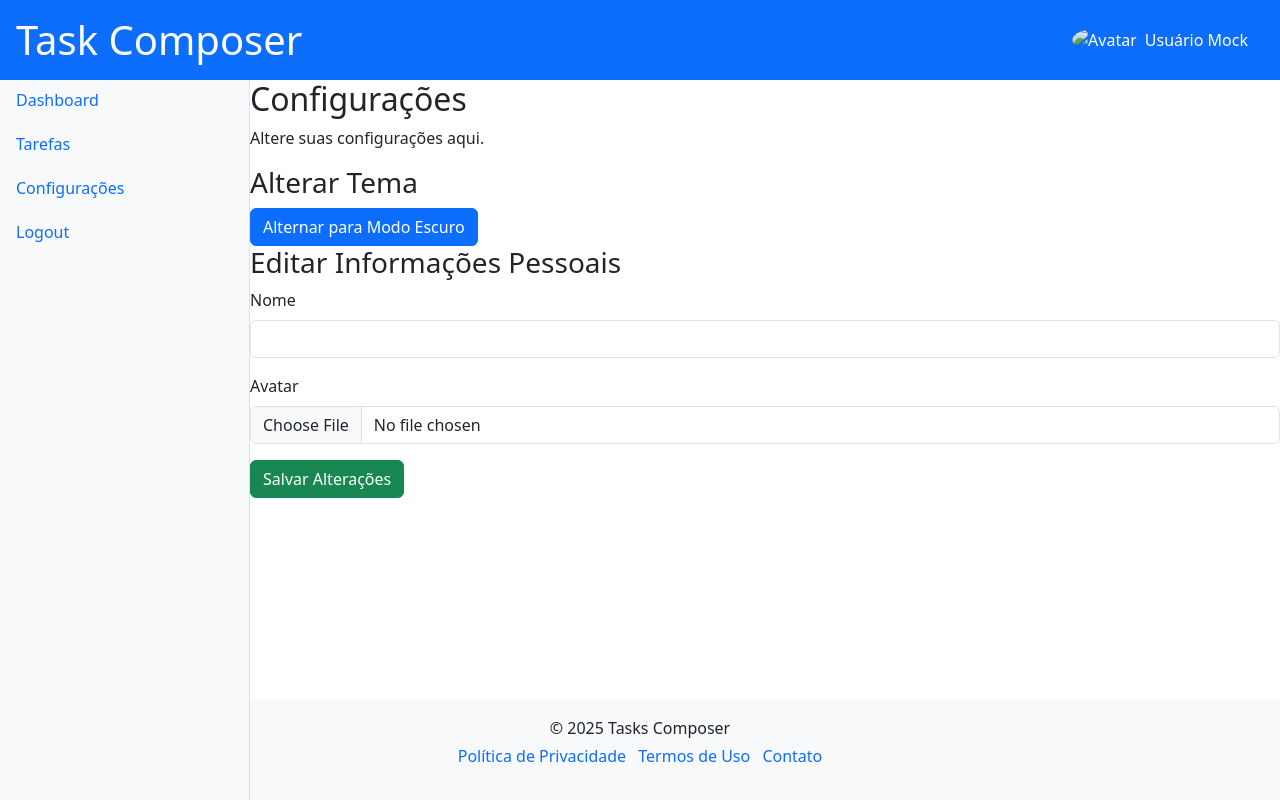
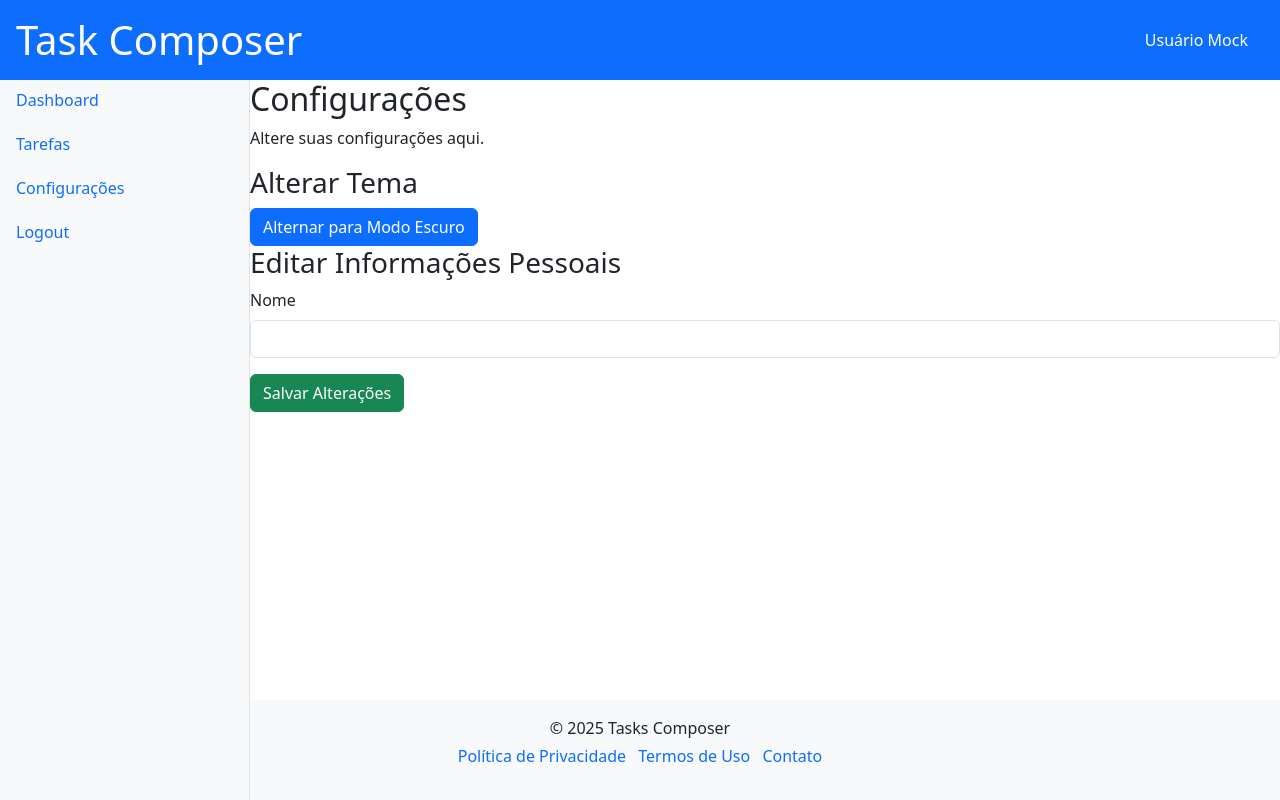
Before and after one commit to Gincaza/Tasks-Composer-ADC, a Django app: page /settings/ in a window 1280 px wide. Run offline with Django 5.2, Linux system fonts and the light colour scheme; some libraries are stand-ins or nearby versions.

Commit message:
remoção do avatar na configuração do usuário
foi tomada a decisão de remover do projeto o upload de fotos de perfil. Quermos focar na estrutura do projeto e não temos mais tempo pra resolver por menores.

```diff
--- a/core/models.py
+++ b/core/models.py
@@ -14,4 +14,3 @@ class Task(models.Model):
 
 class CustomUser(AbstractUser):
     name = models.CharField(max_length=150, blank=True, null=True)
-    avatar = models.ImageField(upload_to='avatars/', blank=True, null=True)
--- a/core/templates/base.html
+++ b/core/templates/base.html
@@ -55,19 +55,12 @@
             </div>
             <div class="d-none d-md-flex align-items-center">
                 {% if user.is_authenticated %}
-                    {% if user.avatar %}
-                        <img src="{{ user.avatar.url }}" alt="Avatar" class="rounded-circle me-2" style="width: 40px; height: 40px;">
-                    {% else %}
-                        <!-- <img src="https://upload.wikimedia.org/wikipedia/commons/8/89/Portrait_Placeholder.png" alt="Avatar" class="rounded-circle me-2"> -->
-                    {% endif %}
-
                     {% if user.name %}
                         <span class="me-3">{{ user.name }}</span>
                     {% else %}
                         <span class="me-3">{{ user.username }}</span>
                     {% endif %}
                 {% else %}
-                    <img src="https://via.placeholder.com/40" alt="Avatar" class="rounded-circle me-2">
                     <span class="me-3">Usuário Mock</span>
                 {% endif %}
                 <a href="/settings/" class="text-white text-decoration-none">
--- a/core/templates/register.html
+++ b/core/templates/register.html
@@ -14,9 +14,6 @@
             {{ form.name.label_tag }}
             {{ form.name }}
 
-            {{ form.avatar.label_tag }}
-            {{ form.avatar }}
-
             {{ form.password1.label_tag }}
             {{ form.password1 }}
 
--- a/core/templates/settings.html
+++ b/core/templates/settings.html
@@ -18,13 +18,6 @@
             <label for="userName" class="form-label">Nome</label>
             <input type="text" class="form-control" id="userName" name="name" value="{{ user.name }}" required>
         </div>
-        <div class="mb-3">
-            <label for="userAvatar" class="form-label">Avatar</label>
-            <input type="file" class="form-control" id="userAvatar" name="avatar">
-            {% if user.avatar %}
-                <img src="{{ user.avatar.url }}" alt="Avatar Atual" class="img-thumbnail mt-2" style="width: 100px; height: 100px;">
-            {% endif %}
-        </div>
         <button type="submit" class="btn btn-success">Salvar Alterações</button>
     </form>
 </div>
--- a/core/views.py
+++ b/core/views.py
@@ -17,7 +17,7 @@ class CustomUserCreationForm(forms.ModelForm):
 
     class Meta:
         model = CustomUser
-        fields = ['username', 'name', 'avatar']
+        fields = ['username', 'name']
 
     def clean_password2(self):
         password1 = self.cleaned_data.get('password1')
@@ -89,8 +89,6 @@ def update_user_info(request):
     if request.method == 'POST':
         user = request.user
         user.name = request.POST.get('name', user.name)
-        if 'avatar' in request.FILES:
-            user.avatar = request.FILES['avatar']
         user.save()
         messages.success(request, 'Informações atualizadas com sucesso!')
         return redirect('settings')
@@ -101,7 +99,7 @@ def home(request):
 
 def register(request):
     if request.method == 'POST':
-        form = CustomUserCreationForm(request.POST, request.FILES)
+        form = CustomUserCreationForm(request.POST)
         if form.is_valid():
             user = form.save()
             login(request, user)
```
Also changed, not shown: core/migrations/0003_remove_customuser_avatar.py (added).
